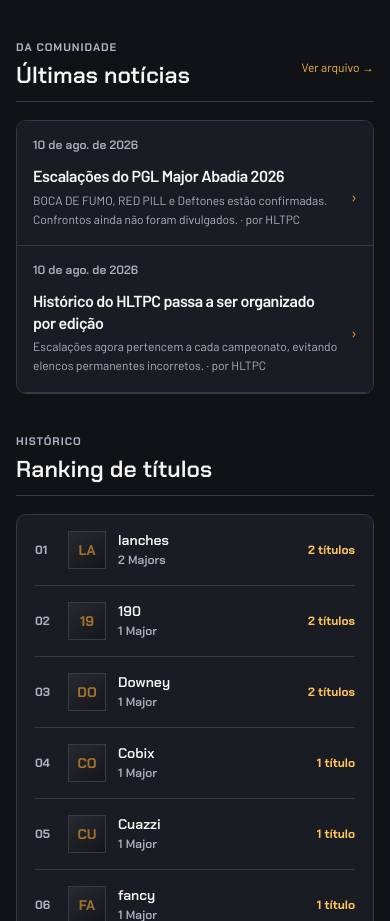
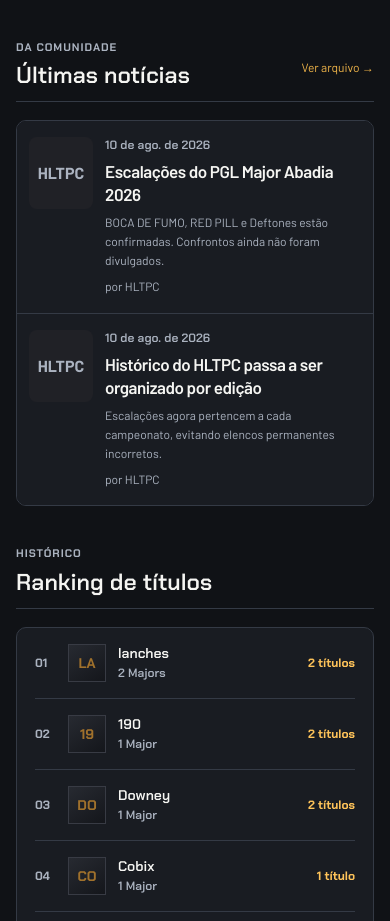
Before and after one commit to berimbauzinho/HLTPC, a website: page index.html in a window 390 px wide. Shown: the part 1940-2861 px from the top of the page. Drawn offline with Linux system fonts and the light colour scheme; no server answers.

Commit message:
Align news archive and preserve newcomer portrait

```diff
--- a/app.js
+++ b/app.js
@@ -382,10 +382,9 @@
   function newsMarkup(items) {
     return items.map((item) => `
       <a class="news-item" href="#noticia/${encodeURIComponent(item.id)}">
-        ${item.image ? `<span class="news-thumb"><img src="${escapeHtml(item.image)}" alt="" /></span>` : ""}
-        <time class="news-date">${formatDate(item.date)}</time>
-        <div><h3>${escapeHtml(item.title)}</h3><p>${escapeHtml(item.summary)} · por ${escapeHtml(item.author)}</p></div>
-        <span>›</span>
+        <span class="news-thumb" aria-hidden="true">${item.image ? `<img src="${escapeHtml(item.image)}" alt="" loading="lazy" />` : "HLTPC"}</span>
+        <div class="news-copy"><time class="news-date">${formatDate(item.date)}</time><h3>${escapeHtml(item.title)}</h3><p>${escapeHtml(item.summary)}</p><small class="news-author">por ${escapeHtml(item.author)}</small></div>
+        <span class="news-arrow" aria-hidden="true">→</span>
       </a>`).join("");
   }
 
--- a/index.html
+++ b/index.html
@@ -12,7 +12,7 @@
     <link href="https://fonts.googleapis.com/css2?family=Barlow:wght@400;500;600;700&family=Chakra+Petch:wght@400;500;600;700&display=swap" rel="stylesheet" />
   <link rel="stylesheet" href="styles.css" />
   <link rel="stylesheet" href="refinements.css?v=dashboard-2" />
-    <link rel="stylesheet" href="viewer.css?v=carousel-motion-1" />
+    <link rel="stylesheet" href="viewer.css?v=news-layout-1" />
   </head>
   <body class="public-site">
     <a class="skip-link" href="#mainContent">Pular para o conteúdo</a>
@@ -109,6 +109,6 @@
 
     <script src="data.js"></script>
     <script src="data-2025.js?v=2025-import-2"></script>
-    <script src="app.js?v=fpg-upcoming-1"></script>
+    <script src="app.js?v=news-layout-1"></script>
   </body>
 </html>
--- a/viewer.css
+++ b/viewer.css
@@ -161,3 +161,45 @@
 @media(prefers-reduced-motion:reduce){.public-site .featured-news.story-enter{animation:featured-story-fade .28s ease-out both!important;transform:none!important}}
 @media(max-width:900px){.featured-copy{padding:28px}.featured-image{min-height:320px}.public-site .featured-copy h1{font-size:32px}.public-site .home-grid{grid-template-columns:minmax(0,1fr)}}
 @media(max-width:700px){.featured-news.with-image{grid-template-columns:1fr}.featured-copy{padding:24px}.featured-image{min-height:0;max-height:330px}.featured-image img{height:auto;max-height:330px}.public-site .featured-copy h1{font-size:30px}.featured-heading{align-items:flex-start;flex-direction:column;gap:4px}.public-site .featured-heading h2{font-size:25px}.featured-heading>a{font-size:13px}.featured-controls{justify-content:center}.public-site .event-overview-match>div{padding:16px 12px;gap:8px;grid-template-columns:minmax(0,1fr) 76px minmax(0,1fr)}.public-site .event-overview-match>div>a{flex-direction:column;align-items:center;text-align:center}.public-site .event-overview-match>div>a:last-child{flex-direction:column;text-align:center}.public-site .stage-team{gap:10px}.public-site .match-detail-score{min-width:84px}.public-site .match-detail-score>strong{font-size:32px}}
+/* News rows share a stable image / copy / arrow layout on every page. */
+.public-site .news-list .news-item,
+.public-site .news-list.large .news-item {
+  grid-template-columns: 144px minmax(0, 1fr) 24px;
+  align-items: center;
+  gap: 24px;
+  padding: 24px;
+  text-align: left;
+  transition: background .18s ease;
+}
+.public-site .news-list .news-item:last-child { border-bottom: 0; }
+.public-site .news-list .news-item:hover { background: #20252d; }
+.public-site .news-list .news-item:focus-visible { outline: 2px solid var(--accent); outline-offset: -3px; }
+.public-site .news-list .news-thumb {
+  display: grid;
+  place-items: center;
+  width: 144px;
+  height: 96px;
+  grid-row: auto;
+  border-radius: 8px;
+  color: var(--muted);
+  font-weight: 700;
+}
+.public-site .news-list .news-thumb img { display: block; width: 100%; height: 100%; }
+.public-site .news-copy { min-width: 0; }
+.public-site .news-list .news-date { display: block; grid-column: auto; margin-bottom: 7px; }
+.public-site .news-list .news-item h3 { margin: 0 0 7px; overflow-wrap: anywhere; }
+.public-site .news-list .news-item p { margin: 0; white-space: normal; overflow-wrap: anywhere; }
+.public-site .news-author { display: block; margin-top: 7px; color: var(--muted); font-size: 12px; }
+.public-site .news-arrow { color: var(--accent); font-size: 22px; text-align: right; }
+@media (max-width: 700px) {
+  .public-site .news-list .news-item,
+  .public-site .news-list.large .news-item { grid-template-columns: 80px minmax(0, 1fr); gap: 14px; padding: 18px 16px; align-items: start; }
+  .public-site .news-list .news-thumb { width: 80px; height: 80px; }
+  .public-site .news-arrow { display: none; }
+  .public-site .news-list .news-item h3 { font-size: 17px; }
+}
+@media (max-width: 390px) {
+  .public-site .news-list .news-item,
+  .public-site .news-list.large .news-item { grid-template-columns: 64px minmax(0, 1fr); gap: 12px; padding: 16px 12px; }
+  .public-site .news-list .news-thumb { width: 64px; height: 72px; }
+}
```
Also changed, not shown: assets/estreantes-fpg-agapeama-2026.webp (added).
